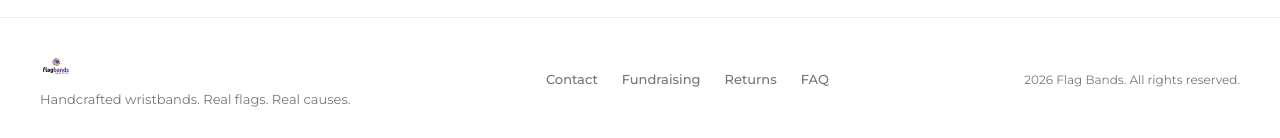
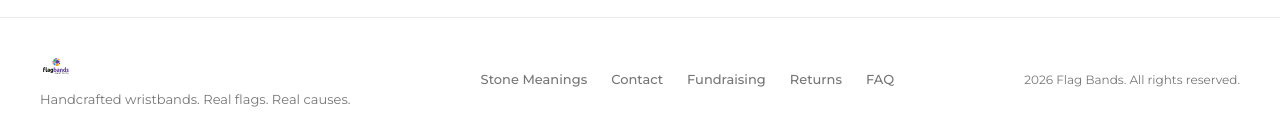
Before and after one commit to lesaruss/flagbands, a Next.js app: page /products/cuba in a window 1280 px wide. Shown: the part 1568-1706 px from the top of the page. Built offline with nearby package versions, Linux system fonts and the light colour scheme.

Commit message:
Add Stone Meanings footer link

```diff
--- a/app/products/[slug]/page.tsx
+++ b/app/products/[slug]/page.tsx
@@ -141,6 +141,12 @@ export default async function ProductPage({ params }: { params: Promise<{ slug:
             </p>
           </div>
           <div style={{ display: "flex", gap: 24, flexWrap: "wrap" }}>
+            <Link
+              href="/stones"
+              style={{ color: "var(--fb-text-muted)", fontSize: 13, textDecoration: "none", fontWeight: 500 }}
+            >
+              Stone Meanings
+            </Link>
             {["Contact", "Fundraising", "Returns", "FAQ"].map((link) => (
               <a
                 key={link}
```
